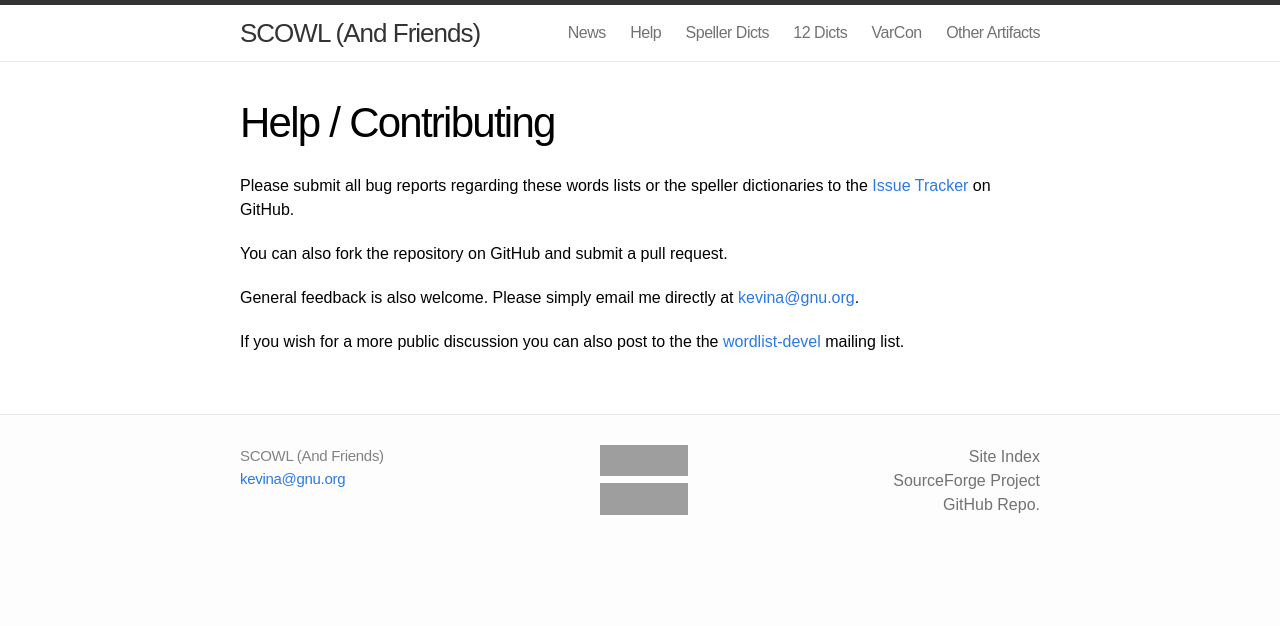
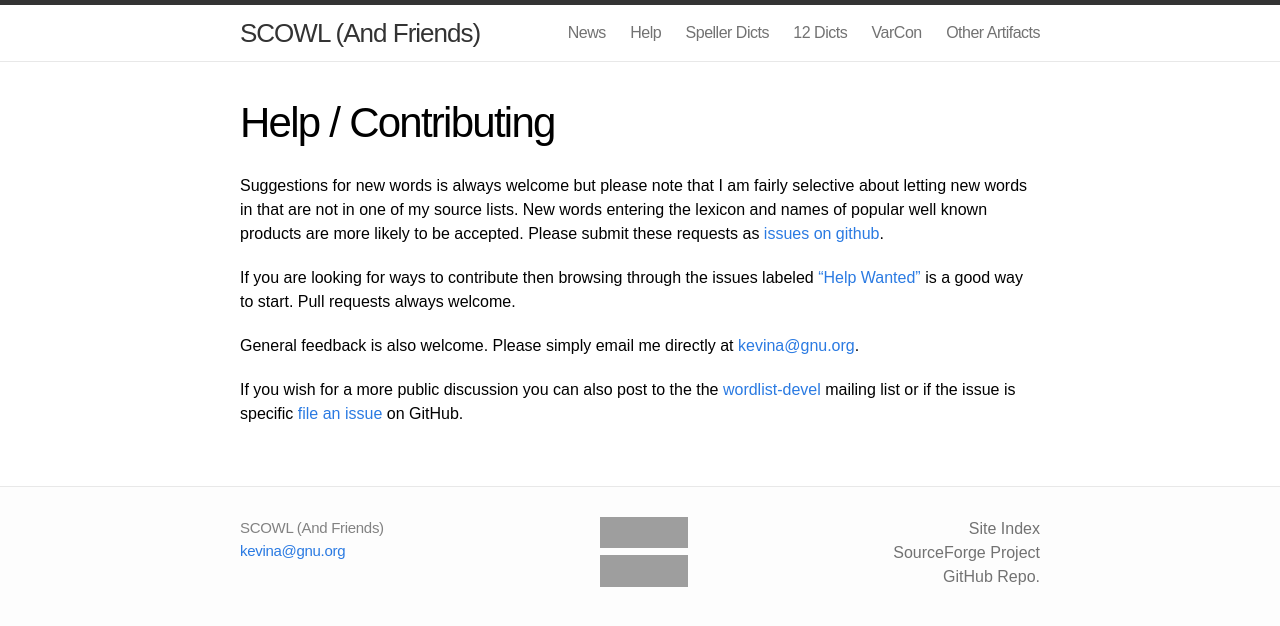
Before and after one commit to en-wl/wordlist, a Jekyll site: the page built from site/contrib.md, in a window 1280 px wide. Shown: the top 626 px of the page. Built offline with Jekyll 4.4.1, drawn with Linux system fonts in a browser that asks for light colours; Markdown is read by kramdown in place of the engine named in the settings; grey boxes are pictures that could not be loaded.

Commit message:
Update contrib page to make it clearer how to contribute and submit feedback.

```diff
--- a/site/contrib.md
+++ b/site/contrib.md
@@ -2,15 +2,23 @@
 layout: page
 title: Help / Contributing
 ---
-Please submit all bug reports regarding these words lists or the
-speller dictionaries to the [Issue Tracker](https://github.com/kevina/wordlist/issues) on
-GitHub.
 
-You can also fork the repository on GitHub and submit a pull request.
+Suggestions for new words is always welcome but please note that I am
+fairly selective about letting new words in that are not in one of my
+source lists.  New words entering the lexicon and names of popular
+well known products are more likely to be accepted.  Please submit
+these requests as [issues on
+github](https://github.com/kevina/wordlist/issues).
 
-General feedback is also welcome.  Please simply email me directly at <kevina@gnu.org>.
+If you are looking for ways to contribute then browsing through the
+issues labeled ["Help
+Wanted"](https://github.com/kevina/wordlist/labels/help%20wanted) is a
+good way to start.  Pull requests always welcome.
+
+General feedback is also welcome.  Please simply email me directly at
+<kevina@gnu.org>.
 
 If you wish for a more public discussion you can also post to the the
 <a
 href="http://lists.sourceforge.net/mailman/listinfo/wordlist-devel">wordlist-devel</a>
-mailing list.
+mailing list or if the issue is specific [file an issue](https://github.com/kevina/wordlist/issues) on GitHub.
```
